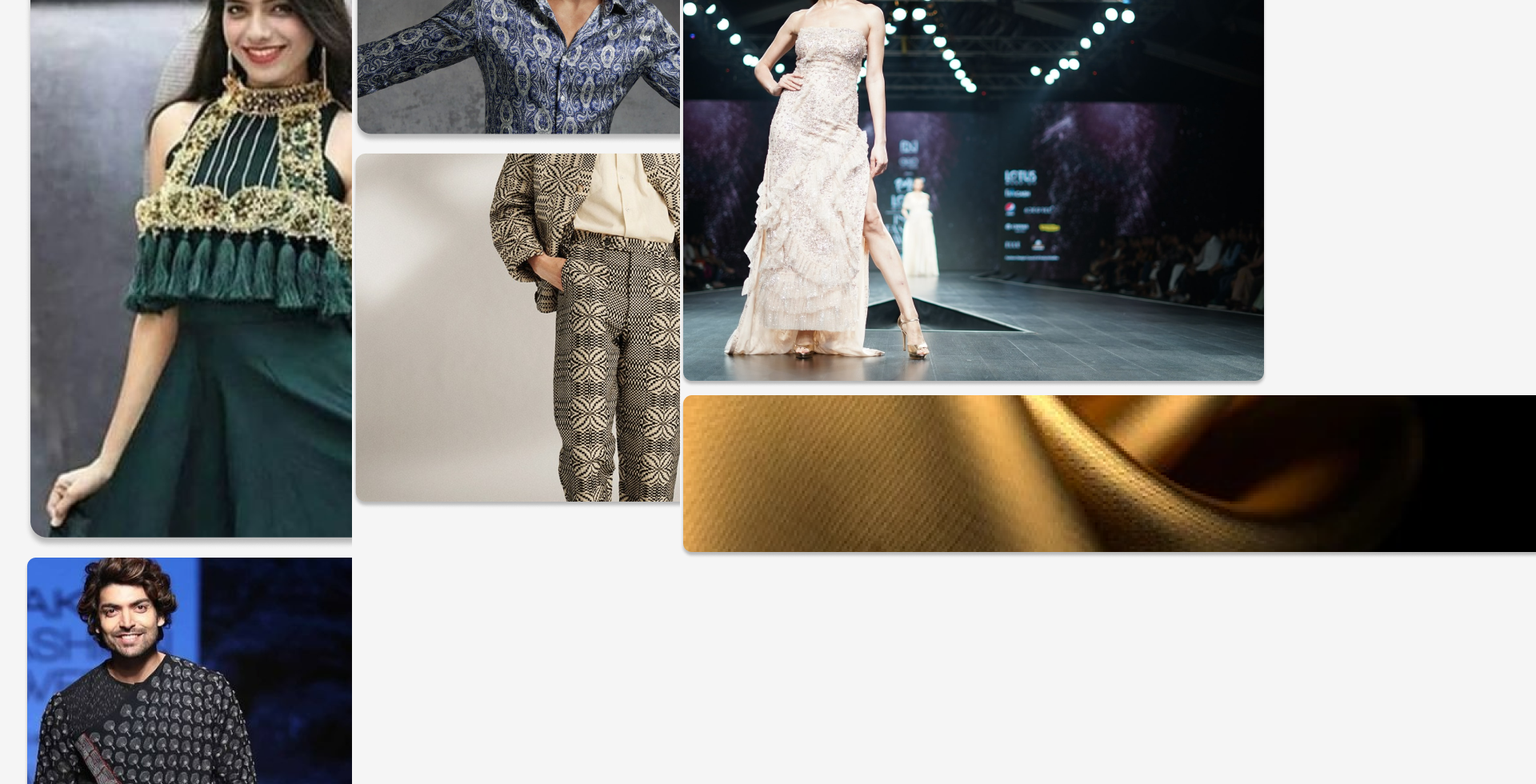
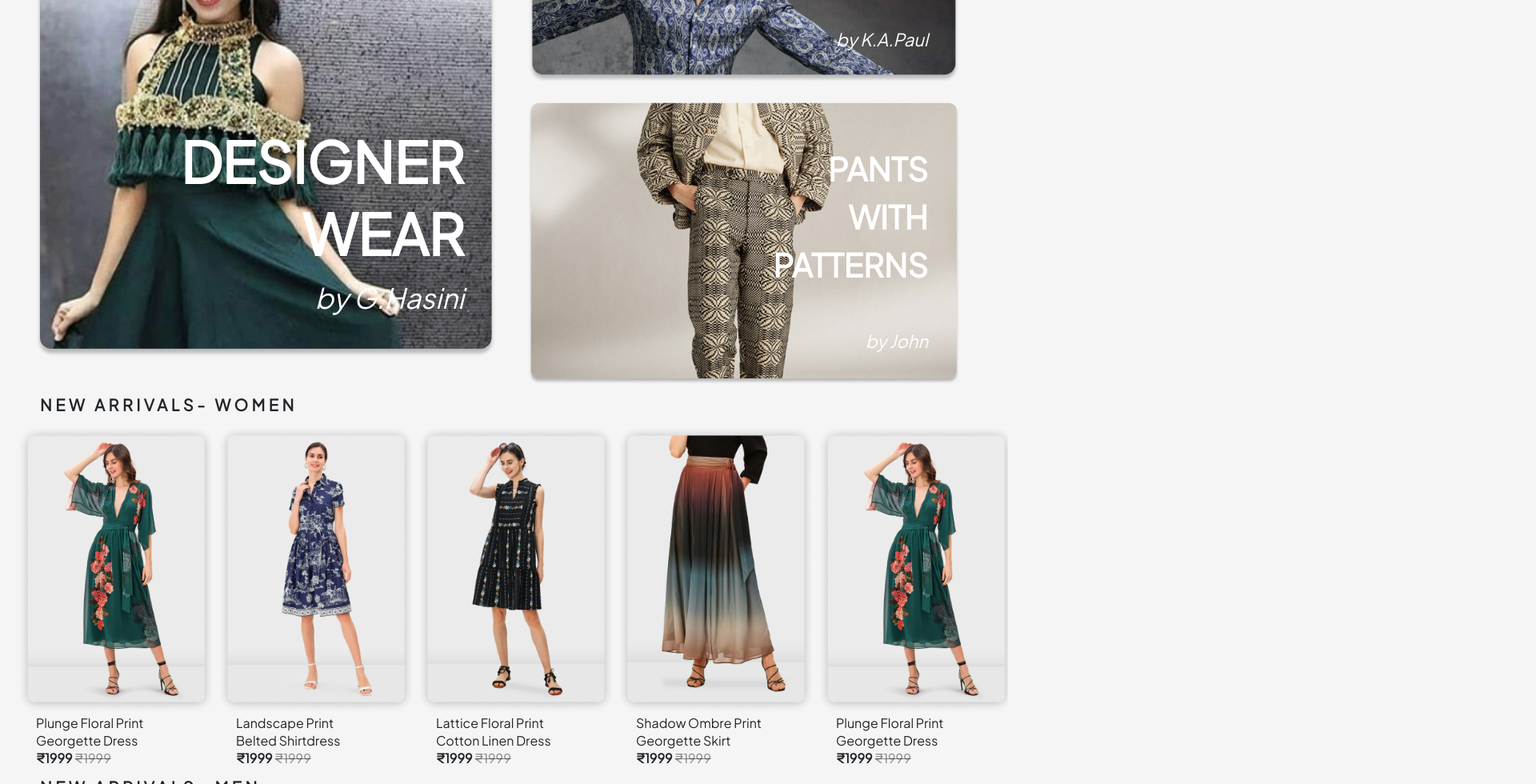
Before and after one commit to iamshiv007/tailux, a React (Create React App) app: page / in a window 1280 px wide. Shown: the part 1020-2000 px from the top of the page at 80% size, 1920 px wide, since content can reach past the window. Built offline with nearby package versions, Linux system fonts and the light colour scheme.

Commit message:
Home Updated

```diff
--- a/src/App.css
+++ b/src/App.css
@@ -11,11 +11,10 @@
 }
 
 .heading1 {
-  font-size: 22px;
+  font-size: 20px;
   font-weight: 800;
-  font-family: "Plus Jakarta Sans";
   letter-spacing: 0.225em;
-  padding: 10px 0 10px 50px;
+  padding: 10px 0 10px 30px;
 }
 
 .heading2 {
@@ -47,6 +46,11 @@
   color: black;
   display: inline-block;
   padding: 10px 0;
+}
+
+.text4{
+  font-size: 16px;
+  line-height: 22px;
 }
 
 .box1 {
--- a/src/App.js
+++ b/src/App.js
@@ -9,6 +9,7 @@ import CreateAccount from './components/user/CreateAccount';
 import Login from './components/user/Login';
 import ResetPassword from './components/user/ResetPassword';
 import ResetPasswordOtp from './components/user/ResetPasswordOtp';
+import SetPassword from './components/user/SetPassword';
 
 function App() {
   return (
@@ -23,6 +24,7 @@ function App() {
       <Route path='/login' element={<Login/>} />
       <Route path='/resetPassword' element={<ResetPassword/>} />
       <Route path='/resetPasswordOtp' element={<ResetPasswordOtp/>} />
+      <Route path='/setPassword' element={<SetPassword/>} />
     </Routes>
     </BrowserRouter>
   );
--- a/src/components/home/Home.css
+++ b/src/components/home/Home.css
@@ -1,31 +1,17 @@
-.homeMiddleContainer{
-  padding:0 30px
+.homeMiddleContainer {
+  padding: 0 20px;
 }
 
-.dealBox{
-  width:300px;
-}
-
-.dealBox > img{
-  width:300px
+.dealBox {
+  width: 300px;
 }
 
 .womenBox {
   width: 250px;
 }
 
-.womenBox > img{
-  width:250px;
-}
-
 .womenBox > div {
-  padding: 10px 25px;
-}
-
-.womenBox > div > p {
-  font-weight: 400;
-  font-size: 18px;
-  line-height: 25px;
+  padding: 0px 25px;
 }
 
 .womenBox > div > p > span:first-child {
@@ -45,9 +31,9 @@
 .fabricBox > img {
   background: linear-gradient(180deg, rgba(0, 0, 0, 0) 40.54%, #000000 100%);
   filter: drop-shadow(0px 3.99722px 3.99722px rgba(0, 0, 0, 0.25));
-  margin:0 20px 10px 20px;
+  margin: 0 20px 10px 20px;
   border-radius: 10px;
-  width:420px;
+  width: 420px;
 }
 
 .fabricBox > P {
@@ -62,3 +48,60 @@
   line-height: 35px;
   letter-spacing: 0.225em;
 }
+
+.seasonalBox {
+  position: relative;
+}
+
+.seasonalBox > div {
+  position: absolute;
+  bottom: 40px;
+  right: 40px;
+  background: transparent;
+}
+
+
+
+.seasonalBox > div > p:first-child {
+  font-size: 40px;
+  line-height: 60px;
+  text-align: right;
+  color: #ffffff;
+  background: transparent;
+  font-weight: 600;
+}
+
+.seasonalBox > div > p:last-child {
+  font-size:22px;
+  line-height: 30px;
+  text-align: right;
+  color: #ffffff;
+  background: transparent;
+  font-style: italic;
+}
+
+img[alt="Rectangle15"] + div > p:first-child {
+  margin-bottom:50px !important;
+}
+
+img[alt="Rectangle16"] + div > p:first-child {
+  margin-bottom:50px !important;
+}
+
+img[alt="Rectangle14"] + div > p:first-child {
+  font-size: 70px;
+  line-height: 90px;
+  text-align: right;
+  color: #ffffff;
+  background: transparent;
+  font-weight: 600;
+}
+
+img[alt="Rectangle14"] + div > p:last-child {
+  font-size: 35px;
+  line-height: 70px;
+  text-align: right;
+  color: #ffffff;
+  background: transparent;
+  font-style: italic;
+}
--- a/src/components/home/Home.jsx
+++ b/src/components/home/Home.jsx
@@ -31,10 +31,9 @@ import Navbar from "../layout/navbar/Navbar";
 import Footer from "../layout/footer/Footer";
 import Masonry, { ResponsiveMasonry } from "react-responsive-masonry";
 
-import './Home.css'
+import "./Home.css";
 
 const Home = () => {
-
   const deals = [
     <div className="dealBox">
       <img src={fotor1} alt="fotor1" />
@@ -57,9 +56,9 @@ const Home = () => {
     <div className="womenBox">
       <img src={Women1} alt="Women1" />
       <div>
-        <p>Plunge Floral Print</p>
-        <p>Georgette Dress</p>
-        <p>
+        <p className="text4">Plunge Floral Print</p>
+        <p className="text4">Georgette Dress</p>
+        <p className="text4">
           <span>₹1999</span> <span>₹1999</span>
         </p>
       </div>
@@ -67,9 +66,9 @@ const Home = () => {
     <div className="womenBox">
       <img src={Women2} alt="Women2" />
       <div>
-        <p>Landscape Print</p>
-        <p>Belted Shirtdress</p>
-        <p>
+        <p className="text4">Landscape Print</p>
+        <p className="text4">Belted Shirtdress</p>
+        <p className="text4">
           <span>₹1999</span> <span>₹1999</span>
         </p>
       </div>
@@ -77,9 +76,9 @@ const Home = () => {
     <div className="womenBox">
       <img src={Women3} alt="Women3" />
       <div>
-        <p>Lattice Floral Print</p>
-        <p>Cotton Linen Dress</p>
-        <p>
+        <p className="text4">Lattice Floral Print</p>
+        <p className="text4">Cotton Linen Dress</p>
+        <p className="text4">
           <span>₹1999</span> <span>₹1999</span>
         </p>
       </div>
@@ -87,9 +86,9 @@ const Home = () => {
     <div className="womenBox">
       <img src={Women4} alt="Women4" />
       <div>
-        <p>Shadow Ombre Print</p>
-        <p>Georgette Skirt</p>
-        <p>
+        <p className="text4">Shadow Ombre Print</p>
+        <p className="text4">Georgette Skirt</p>
+        <p className="text4">
           <span>₹1999</span> <span>₹1999</span>
         </p>
       </div>
@@ -97,9 +96,9 @@ const Home = () => {
     <div className="womenBox">
       <img src={Women1} alt="Women1" />
       <div>
-        <p>Plunge Floral Print</p>
-        <p>Georgette Dress</p>
-        <p>
+        <p className="text4">Plunge Floral Print</p>
+        <p className="text4">Georgette Dress</p>
+        <p className="text4">
           <span>₹1999</span> <span>₹1999</span>
         </p>
       </div>
@@ -107,9 +106,9 @@ const Home = () => {
     <div className="womenBox">
       <img src={Women2} alt="Women2" />
       <div>
-        <p>Plunge Floral Print</p>
-        <p>Georgette Dress</p>
-        <p>
+        <p className="text4">Plunge Floral Print</p>
+        <p className="text4">Georgette Dress</p>
+        <p className="text4">
           <span>₹1999</span> <span>₹1999</span>
         </p>
       </div>
@@ -171,16 +170,46 @@ const Home = () => {
         </div>
 
         {/* Masonry */}
-      <div className="seasonalWear">
+        <div className="seasonalWear px-4">
           <p className="heading1">SEASONAL DESIGNER WEAR</p>
-          <ResponsiveMasonry>
-            <Masonry columnsCount={3} gutter="10px">
+          <ResponsiveMasonry
+            columnsCount={2}
+            columnsCountBreakPoints={{ 350: 3, 750: 2, 900: 2 }}
+          >
+            <Masonry gutter="40px">
+              <div className="seasonalBox">
                 <img src={Rectangle14} alt="Rectangle14" />
+                <div>
+                  <p>
+                    {" "}
+                    DESIGNER <br /> WEAR
+                  </p>
+                  <p>by G.Hasini</p>
+                </div>
+              </div>
+              <div>
+                <div className="seasonalBox mb-4" style={{ width: "540px" }}>
                   <img src={Rectangle15} alt="Rectangle15" />
-              <img src={Rectangle18} alt="Rectangle18" />
-              <img src={Rectangle17} alt="Rectangle17" />
+                  <div>
+                    <p>
+                      PRINTED <br /> TREND
+                    </p>
+                    <p>by K.A.Paul</p>
+                  </div>
+                </div>
+                <div className="seasonalBox" style={{ width: "540px" }}>
                   <img src={Rectangle16} alt="Rectangle16" />
-              <img src={Rectangle19} alt="Rectangle19" />
+                  <div>
+                    <p>
+                      PANTS <br /> WITH <br /> PATTERNS
+                    </p>
+                    <p>by John</p>
+                  </div>
+                </div>
+              </div>
+              {/* <img src={Rectangle18} alt="Rectangle18" />
+              <img src={Rectangle17} alt="Rectangle17" /> */}
+              {/* <img src={Rectangle19} alt="Rectangle19" /> */}
             </Masonry>
           </ResponsiveMasonry>
         </div>
--- a/src/components/layout/footer/Footer.css
+++ b/src/components/layout/footer/Footer.css
@@ -21,12 +21,12 @@ footer > div > div > p {
 
 footer > p {
   font-family: "Plus Jakarta Sans";
-  font-weight: 800;
-  font-size: 20px;
+  font-weight: 500;
+  font-size: 17px;
   line-height: 26px;
   background-color: black;
   color: #ffffff;
-  padding:10px;
+  padding:8px;
   text-align: center;
 }
 
--- a/src/index.css
+++ b/src/index.css
@@ -12,6 +12,7 @@ P{
 
 img{
   pointer-events: none;
+  width:100%;
 }
 
 /* For Home carousel */
```
Lines whose indentation alone changed are shown as unchanged.
